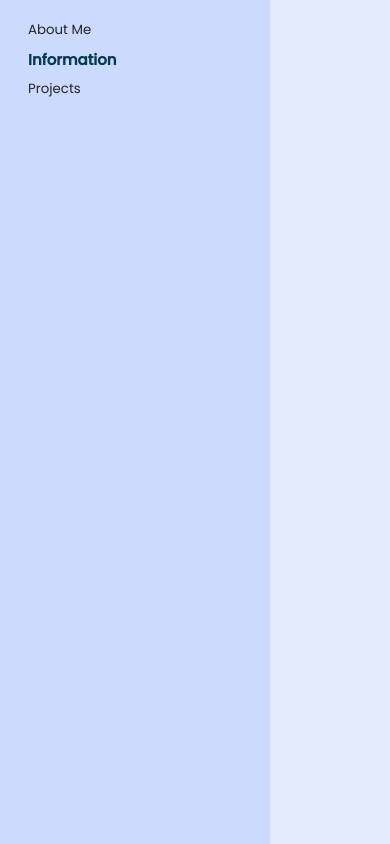
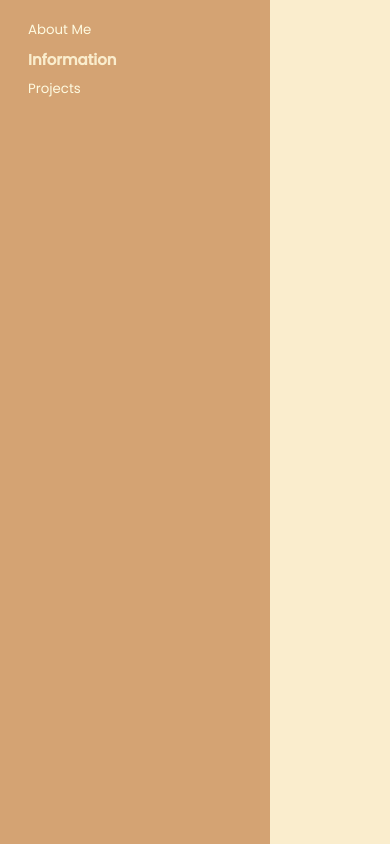
Before and after one commit to SamiraDorchalian/Navbars, a plain HTML site: page Navbar-1/index.html in a window 390 px wide. Both pictures are taken after a click on the button "Menu". Drawn offline with Linux system fonts and the light colour scheme.

Commit message:
Navbar-1

```diff
--- a/Navbar-1/index.html
+++ b/Navbar-1/index.html
@@ -1,9 +1,9 @@
 <!DOCTYPE html>
 <html lang="en">
   <head>
-  <meta charset="UTF-8">
-  <meta http-equiv="X-UA-Compatible" content="IE=edge">
-  <meta name="viewport" content="width=device-width, initial-scale=1.0">
+    <meta charset="UTF-8" />
+    <meta http-equiv="X-UA-Compatible" content="IE=edge" />
+    <meta name="viewport" content="width=device-width, initial-scale=1.0" />
     <title>Navbar-1</title>
     <link rel="preconnect" href="https://fonts.googleapis.com" />
     <link rel="preconnect" href="https://fonts.gstatic.com" crossorigin />
@@ -15,23 +15,17 @@
       href="https://fonts.googleapis.com/icon?family=Material+Icons"
       rel="stylesheet"
     />
-    <link rel="stylesheet" href="./style.css">
+    <link rel="stylesheet" href="./style.css" />
   </head>
   <body>
     <nav class="navbar">
-      <div class="navbar-overlay" onclick="toggleMenuOpen()"></div>
-      <button type="button" class="navbar-burger" onclick="toggleMenuOpen()">
+      <div class="navbar-overlay"></div>
+      <button type="button" class="navbar-burger">
         <span class="material-icon">Menu</span>
       </button>
       <h1 class="navbar-title">world</h1>
-      <nav class="navbar-menu">
-        <button type="button">About Me</button>
-        <button type="button" class="active">Information</button>
-        <button type="button">Projects</button>
+      <nav class="navbar-menu"></nav>
     </nav>
-    </nav>
-    <script type="text/javascript">
-      const toggleMenuOpen =() => document.body.classList.toggle("open");
-    </script>
+    <script src="./script.js"></script>
   </body>
 </html>
--- /dev/null
+++ b/Navbar-1/script.js
@@ -0,0 +1,31 @@
+const navbarOverlay = document.querySelector(".navbar-overlay");
+const navbarBurger = document.querySelector(".navbar-burger");
+const navbarMenu = document.querySelector(".navbar-menu");
+
+// const toggleMenuOpen = () => document.body.classList.toggle("open");
+const toggleMenuOpen = () => {
+  document.body.classList.toggle("open");
+};
+// navbarMenu.innerHTML = `
+//     <button type="button">About Me</button>
+//     <button type="button" class="active">Information</button>
+//     <button type="button">Projects</button>
+// `;
+const aboutButton = document.createElement("button");
+aboutButton.type = "button";
+aboutButton.innerText = "About Me";
+navbarMenu.appendChild(aboutButton);
+
+const informationButton = document.createElement("button");
+informationButton.type = "button";
+informationButton.innerText = "Information";
+informationButton.classList = "active";
+navbarMenu.appendChild(informationButton);
+
+const projectsButton = document.createElement("button");
+projectsButton.type = "button";
+projectsButton.innerText = "Projects";
+navbarMenu.appendChild(projectsButton);
+
+navbarOverlay.addEventListener("click", toggleMenuOpen);
+navbarBurger.addEventListener("click", toggleMenuOpen);
--- a/Navbar-1/style.css
+++ b/Navbar-1/style.css
@@ -1,10 +1,10 @@
-*{
+* {
   box-sizing: border-box;
 }
-body{
-    background: #edf2fb;
+body {
+  background: #faedcd;
 }
-button{
+button {
   border: 0;
   padding: 0;
   font-family: inherit;
@@ -12,7 +12,7 @@ button{
   color: inherit;
   cursor: pointer;
 }
-.navbar{
+.navbar {
   position: fixed;
   z-index: 1;
   top: 20px;
@@ -23,31 +23,31 @@ button{
   justify-content: center;
   width: 95%x;
   height: 64px;
-    background: #abc4ff;
+  background: #d4a373;
   border-radius: 10px;
-    color: #073b4c;
+  color: #faedcd;
   font-family: "Poppins";
   box-sizing: border-box;
   font-weight: 900;
   font-size: 50px;
 }
-.navbar-overlay{
+.navbar-overlay {
   position: fixed;
   z-index: 2;
   top: 0;
   left: 0;
   width: 100%;
   height: 100%;
-    background: #e2eafc;
+  background: #faedcd;
   visibility: hidden;
   opacity: 0;
   transition: 0.3s;
 }
-body.open .navbar-overlay{
+body.open .navbar-overlay {
   visibility: visible;
   opacity: 1;
 }
-.navbar-burger{
+.navbar-burger {
   position: absolute;
   top: 0;
   left: 0;
@@ -59,12 +59,12 @@ body.open .navbar-overlay{
   font-size: 15px;
   font-weight: bold;
 }
-.navbar-title{
+.navbar-title {
   margin: 0;
   font-size: 16px;
   font-weight: bold;
 }
-.navbar-menu{
+.navbar-menu {
   position: fixed;
   z-index: 3;
   top: 0;
@@ -77,45 +77,43 @@ body.open .navbar-overlay{
   gap: 8px;
   flex-direction: column;
   align-items: flex-start;
-    background: #ccdbfd;
+  background: #d4a373;
   visibility: hidden;
   transition: translate 0.3s;
 }
-body.open .navbar-menu{
+body.open .navbar-menu {
   translate: 0 0;
   visibility: visible;
 }
-.navbar-menu >button{
-    color: #252422;
+.navbar-menu > button {
+  color: #fefae0;
   background: transparent;
   padding: 0 8px;
-
 }
-.navbar-menu > button.active{
+.navbar-menu > button.active {
   color: inherit;
   font-weight: bold;
   font-size: 15px;
 }
 
-
-@media only screen and (min-width: 600px){
-    .navbar{
+@media only screen and (min-width: 600px) {
+  .navbar {
     justify-content: space-between;
     padding: 0 0 0 16px;
   }
 }
-@media only screen and (min-width : 600px){
-    .navbar-overlay{
+@media only screen and (min-width: 600px) {
+  .navbar-overlay {
     display: none;
   }
 }
-@media only screen and (min-width: 600px){
-    .navbar-burger{
+@media only screen and (min-width: 600px) {
+  .navbar-burger {
     display: none;
   }
 }
-@media only screen and (min-width : 600px){
-    .navbar-menu{
+@media only screen and (min-width: 600px) {
+  .navbar-menu {
     position: static;
     translate: 0 0;
     width: auto;
```
Lines whose indentation alone changed are shown as unchanged.
